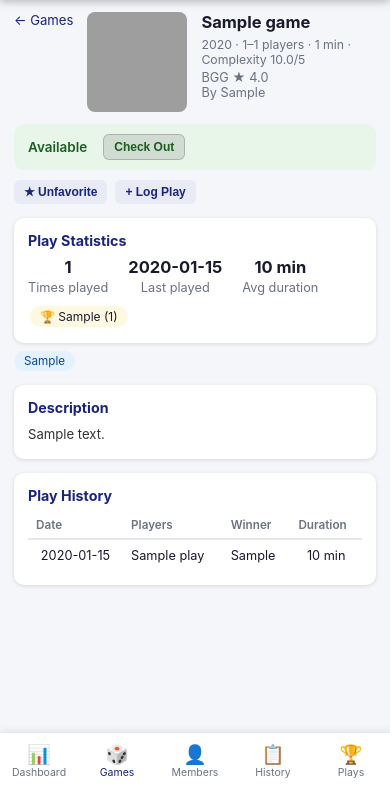
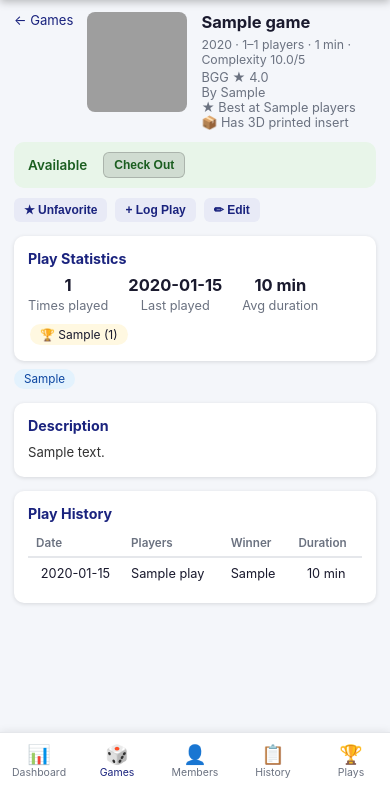
Before and after one commit to ballewcifer/BoardGameLibrary, a Flask app: page /games/1 in a window 390 px wide. Shown: the part 52-844 px from the top of the page. Run offline with Flask 3, Linux system fonts and the light colour scheme; tables that the repository leaves empty hold one stand-in row (values such as "Sample post"); some libraries are stand-ins or nearby versions; grey boxes are pictures that could not be loaded.

Commit message:
Desktop/web v6.4.1: parity with mobile — Best At on cards; edit game adds 3D Insert field; web gains Edit Game modal
Co-Authored-By: Claude Sonnet 4.6 <noreply@anthropic.com>

```diff
--- a/version.py
+++ b/version.py
@@ -3,4 +3,4 @@
 All build scripts, the About dialog, and GitHub Actions read from here.
 Bump this string, commit, tag, and push — everything else follows.
 """
-__version__ = "6.4.0"
+__version__ = "6.4.1"
--- a/web/app.py
+++ b/web/app.py
@@ -248,6 +248,28 @@ def toggle_favorite(bgg_id):
         if game:
             db.set_favorite(c, bgg_id, not bool(game["is_favorite"]))
     return redirect(request.referrer or url_for("games"))
+
+
+@app.route("/games/<int:bgg_id>/update", methods=["POST"])
+def update_game(bgg_id):
+    best_players = request.form.get("best_players", "").strip() or None
+    has_insert   = 1 if request.form.get("has_insert") else 0
+    my_rating_s  = request.form.get("my_rating", "").strip()
+    try:
+        my_rating = int(my_rating_s) if my_rating_s else None
+    except ValueError:
+        my_rating = None
+    tags       = request.form.get("tags", "").strip()
+    my_comment = request.form.get("my_comment", "").strip() or None
+    with db.connect() as c:
+        c.execute(
+            "UPDATE games SET best_players=?, my_rating=?, my_comment=? WHERE bgg_id=?",
+            (best_players, my_rating, my_comment, bgg_id),
+        )
+        db.set_tags(c, bgg_id, tags)
+        db.set_insert(c, bgg_id, bool(has_insert))
+    flash("Game updated.", "success")
+    return redirect(url_for("game_detail", bgg_id=bgg_id))
 
 
 # ═══════════════════════════════════════════════════════════════════════════════
--- a/web/templates/game_detail.html
+++ b/web/templates/game_detail.html
@@ -23,6 +23,8 @@
     </div>
     {% if game.avg_rating %}<div class="muted">BGG ★ {{ "%.1f"|format(game.avg_rating) }}</div>{% endif %}
     {% if game.designers %}<div class="muted">By {{ game.designers }}</div>{% endif %}
+    {% if game.best_players %}<div class="muted">★ Best at {{ game.best_players }} players</div>{% endif %}
+    {% if game.has_insert %}<div class="muted">📦 Has 3D printed insert</div>{% endif %}
   </div>
 </div>
 
@@ -49,6 +51,7 @@
     <button class="btn btn-secondary btn-sm">{{ '★ Unfavorite' if game.is_favorite else '☆ Favorite' }}</button>
   </form>
   <button class="btn btn-secondary btn-sm" onclick="openModal('modal-log-play')">+ Log Play</button>
+  <button class="btn btn-secondary btn-sm" onclick="openModal('modal-edit-game')">✏ Edit</button>
 </div>
 
 <!-- Play stats -->
@@ -167,6 +170,36 @@
   </div>
 </div>
 
+<!-- ── Edit Game modal ───────────────────────────────────────────────────── -->
+<div id="modal-edit-game" class="modal-backdrop" hidden>
+  <div class="modal">
+    <div class="modal-header">
+      <h3>Edit — {{ game.name }}</h3>
+      <button class="modal-close" onclick="closeModal('modal-edit-game')">✕</button>
+    </div>
+    <form method="post" action="/games/{{ game.bgg_id }}/update">
+      <div class="modal-body">
+        <label class="form-label">Best At (players)</label>
+        <input type="text" name="best_players" class="form-control" value="{{ game.best_players or '' }}" placeholder="e.g. 4">
+        <label class="form-label mt-sm">My Rating (1–10)</label>
+        <input type="number" name="my_rating" class="form-control" min="1" max="10" value="{{ game.my_rating or '' }}">
+        <label class="form-label mt-sm">Tags (comma-separated)</label>
+        <input type="text" name="tags" class="form-control" value="{{ game.tags or '' }}" placeholder="Party, Family, Filler">
+        <label class="form-label mt-sm">Comment</label>
+        <input type="text" name="my_comment" class="form-control" value="{{ game.my_comment or '' }}">
+        <label class="form-label mt-sm" style="display:flex;align-items:center;gap:8px">
+          <input type="checkbox" name="has_insert" value="1" {% if game.has_insert %}checked{% endif %}>
+          Has 3D printed insert
+        </label>
+      </div>
+      <div class="modal-footer">
+        <button type="button" class="btn btn-secondary" onclick="closeModal('modal-edit-game')">Cancel</button>
+        <button type="submit" class="btn btn-primary">Save Changes</button>
+      </div>
+    </form>
+  </div>
+</div>
+
 <script>
 document.addEventListener('DOMContentLoaded', () => bindWinner('dlp-players', 'dlp-winner'));
 </script>
--- a/web/templates/games.html
+++ b/web/templates/games.html
@@ -95,6 +95,9 @@
       {% if g.play_count %}
         <div class="muted" style="font-size:.75rem">{{ g.play_count }} play{{ 's' if g.play_count != 1 else '' }}</div>
       {% endif %}
+      {% if g.best_players %}
+        <div class="muted" style="font-size:.75rem">★ Best at {{ g.best_players }}</div>
+      {% endif %}
     </div>
 
     <div class="game-card-footer">
```
Also changed, not shown: 1 other file.
